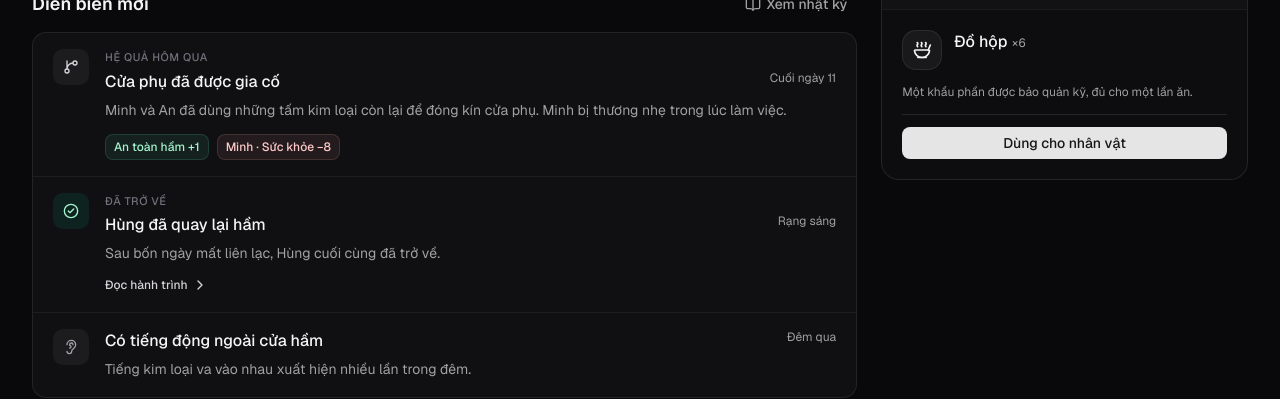
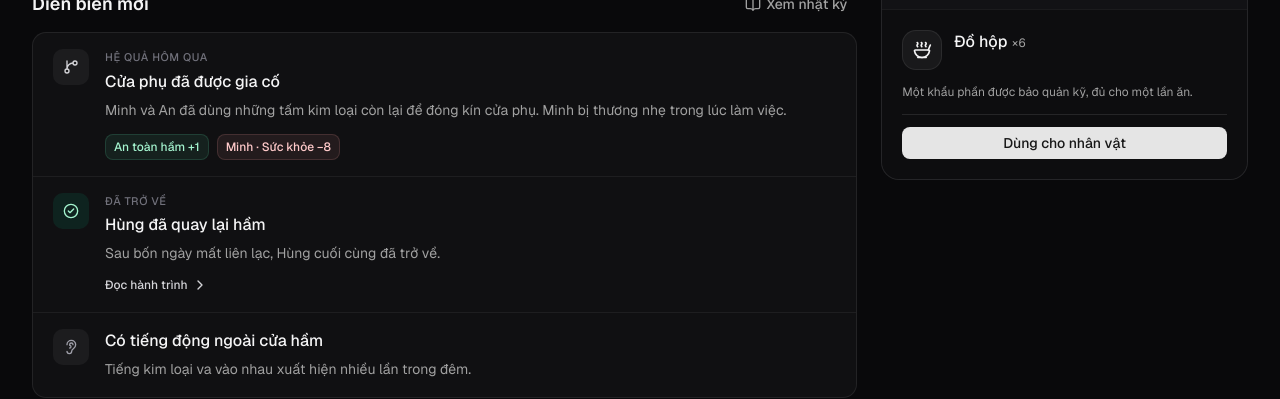
Before and after one commit to BBariOxit/APOC, a Next.js app: page / in a window 1280 px wide. Shown: the part 456-855 px from the top of the page. Built offline with nearby package versions, Linux system fonts and the light colour scheme.

Commit message:
remove redundant daily update timestamps

```diff
--- a/src/features/game/components/daily-panel.tsx
+++ b/src/features/game/components/daily-panel.tsx
@@ -263,10 +263,7 @@ function UpdateRow({ update, withDivider, onNavigate }: UpdateRowProps) {
             {update.label}
           </p>
         )}
-        <div className="flex flex-wrap items-start justify-between gap-x-4 gap-y-1">
-          <h3 className="font-medium">{update.title}</h3>
-          <time className="text-xs text-muted-foreground">{update.time}</time>
-        </div>
+        <h3 className="font-medium">{update.title}</h3>
         <p className="mt-1 text-sm leading-6 text-muted-foreground">
           {update.description}
         </p>
```
